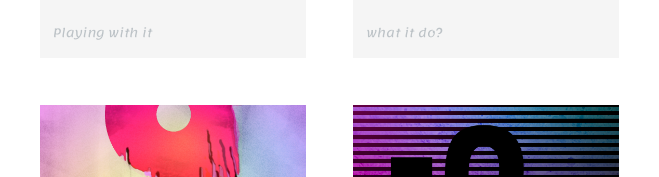
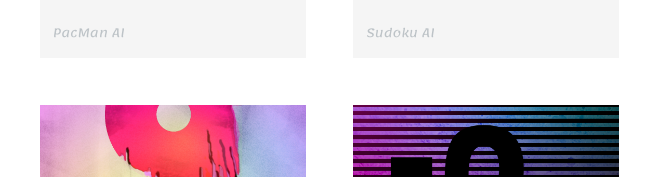
Before and after one commit to JakeSeven/JakeSeven, a plain HTML site: page index.html in a window 1280 px wide. Shown: the part 405-582 px from the top of the page, 154-813 px from the left. Drawn offline with Linux system fonts and the light colour scheme; a web font is replaced by a local one.

Commit message:
Update index.html

```diff
--- a/index.html
+++ b/index.html
@@ -29,13 +29,13 @@
           <li>
             <a href="img/numbers-01.jpg">
               <img src="img/numbers-01.jpg" alt="">
-              <p>Playing with it</p>
+              <p>PacMan AI</p>
             </a>
           </li>
           <li>
             <a href="img/numbers-02.jpg">
               <img src="img/numbers-02.jpg" alt="">
-              <p>what it do?</p>
+              <p>Sudoku AI</p>
             </a>
           </li>
           <li>
```
